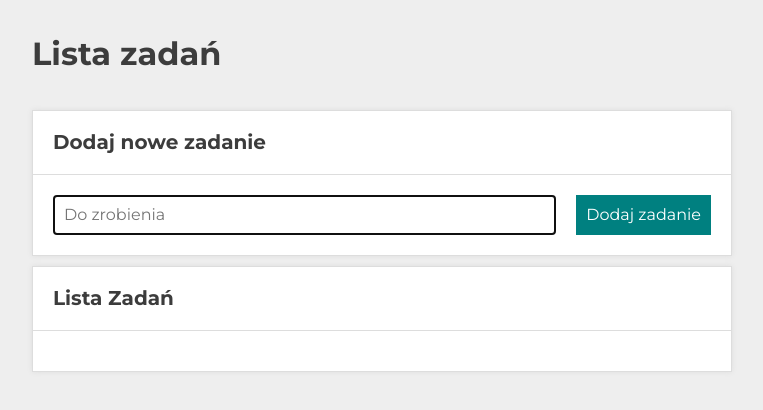
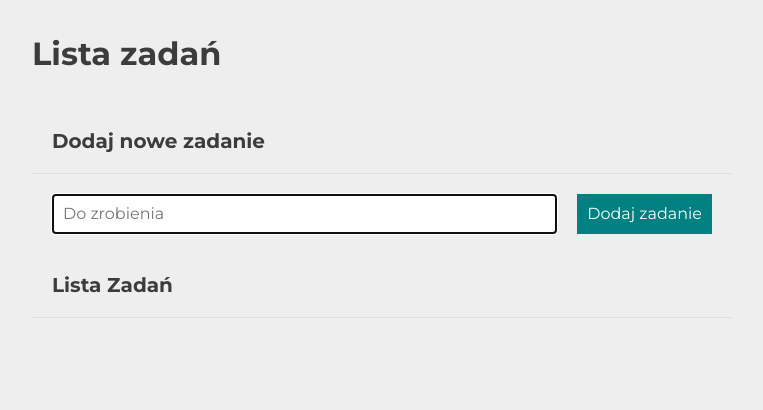
Before and after one commit to RadekBubienko/todos-list-react, a React (Create React App) app: page / in a window 1280 px wide. Shown: the top 410 px of the page, without its empty margins (258-1021 px from the left). Built offline with nearby package versions, Linux system fonts and the light colour scheme.

Commit message:
moved styles to styled.js

```diff
--- a/src/index.css
+++ b/src/index.css
@@ -21,19 +21,3 @@ html {
       max-width: 90%;
   }
 }
-
-.container {
-  background-color: #ffffff;
-  border: 1px solid #ddd;
-  margin: 10px 0;
-  padding: 0;
-  box-shadow: 0 0 5px #ddd;
-}
-
-.firstSubHeader {
-  border-bottom: 1px solid #ddd;
-  font-size: 20px;
-  color: #3c3c3c;
-  margin: 0;
-  padding: 20px;
-}
```
